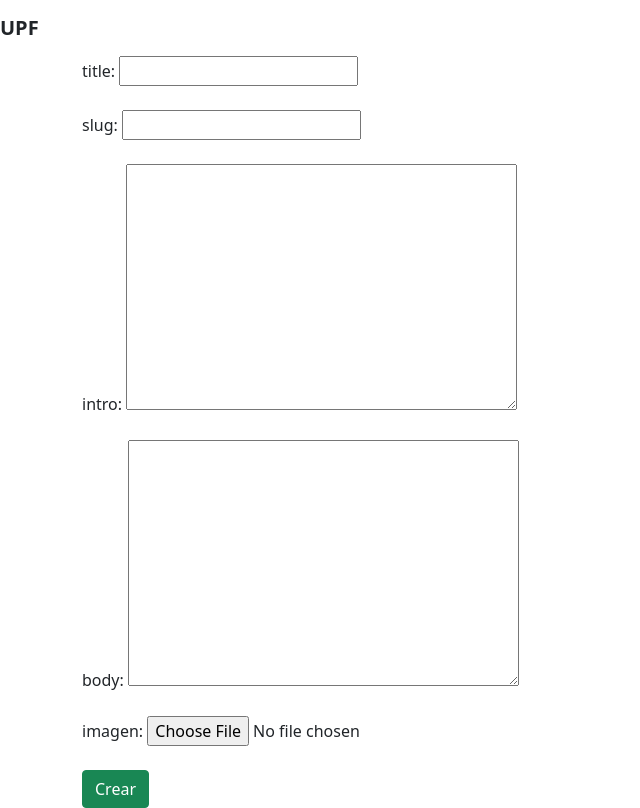
After one commit to Villada-Devs/VilladaMarketplace, a Django app: template Django/proyectoFinal/MarketplaceITSV/templates/blog/crear_post_blog.html in a window 1280 px wide. The commit adds this page. Shown: the whole page, without its empty margins (0-640 px from the left). Run offline with Django 4.2, Linux system fonts and the light colour scheme; the template is opened without the code that fills it: values that come from a table or form of the project are taken from there, others are empty.

Commit message:
paco llevala
la lleva

```diff
--- a/Django/proyectoFinal/MarketplaceITSV/forms.py
+++ b/Django/proyectoFinal/MarketplaceITSV/forms.py
@@ -8,3 +8,8 @@ class CommentForm(forms.ModelForm):
     class Meta:
         model = Comment
         fields = ['comentario']
+
+class PostForm(forms.ModelForm):
+    class Meta:
+        model = Post
+        fields = ['title', 'slug', 'intro', 'body', 'imagen']
--- a/Django/proyectoFinal/MarketplaceITSV/models.py
+++ b/Django/proyectoFinal/MarketplaceITSV/models.py
@@ -10,7 +10,7 @@ class Post(models.Model):
     intro = models.TextField()
     body = models.TextField()
     date = models.DateTimeField(auto_now_add=True)
-    imagen = models.ImageField(upload_to= "static/media/")
+    imagen = models.ImageField(upload_to= "images")
 
 #slug es lo que va a salir en  donde se escribe en google por ejemplo facebook/perfil/fotos para eso seria el slug.
 #podriamos cambiar el nombre del slugfield() con "title" funciona como titulo y podemos usar el slug tambien
--- /dev/null
+++ b/Django/proyectoFinal/MarketplaceITSV/templates/blog/crear_post_blog.html
@@ -0,0 +1,38 @@
+{% extends 'blog/base.html' %}
+
+{% block content %}
+
+
+                    <form action="/crearpost/" method="POST" enctype="multipart/form-data" >
+                        {% csrf_token %}
+
+                        <div class="fieldWrapper">
+                            <label for="">title:</label>
+                            {{ crear_post_form.title }}
+                        </div>
+                        <br>
+                        <div class="fieldWrapper">
+                            <label for="">slug:</label>
+                            {{ crear_post_form.slug }}
+                        </div>
+                        <br>
+                        <div class="fieldWrapper">
+                            <label for="">intro:</label>
+                            {{ crear_post_form.intro }}
+                        </div>
+                        <br>
+                        <div class="fieldWrapper">
+                            <label for="">body:</label>
+                            {{ crear_post_form.body }}
+                        </div>
+                        <br>
+
+                        <div class="fieldWrapper">
+                            <label for="">imagen:</label>
+                            {{ crear_post_form.imagen }}
+                        </div>
+                        <br>
+                        <button class="btn btn-success" type= 'submit'>Crear</button>
+                    </form>
+
+{% endblock %}
--- a/Django/proyectoFinal/config/urls.py
+++ b/Django/proyectoFinal/config/urls.py
@@ -26,5 +26,6 @@ from MarketplaceITSV.views import *
 urlpatterns = [
     path('admin/', admin.site.urls),
     path('', views.frontpage, name='frontpage'),
+    path('crearpost/', views.crear_post, name='crearpost'),
     path('<slug:slug>/', views.post_detalle, name='post_detalle'),
 ]+ static(settings.MEDIA_URL, document_root= settings.MEDIA_ROOT)
```
Also changed, not shown: Django/proyectoFinal/MarketplaceITSV/templates/blog/frontpage.html (+4 -3 lines), Django/proyectoFinal/MarketplaceITSV/views.py (+15 -2 lines), Django/proyectoFinal/MarketplaceITSV/migrations/0009_alter_post_date_alter_post_imagen.py (added), Django/proyectoFinal/MarketplaceITSV/migrations/0010_alter_post_date.py (added), Django/proyectoFinal/db.sqlite3, Django/proyectoFinal/media/images/Captura_de_pantalla_de_2022-03-30_08-31-31.png (added), Django/proyectoFinal/media/images/elxokas.png (renamed from Django/proyectoFinal/media/static/media/elxokas.png), Django/proyectoFinal/media/images/elxokas_71rfY0T.png (renamed from Django/proyectoFinal/media/static/media/elxokas_87q8XTX.png), Django/proyectoFinal/media/images/elxokas_yVZiYPw.png (renamed from Django/proyectoFinal/media/static/media/elxokas_M80h1jr.png), Django/proyectoFinal/media/images/fondo-para-pantalla__fondo-escritorio_ciudades-arquitectura_HD.jpg (renamed from Django/proyectoFinal/media/static/media/fondo-para-pantalla__fondo-escritorio_ciudades-arquitectura_HD.jpg), Django/proyectoFinal/media/static/media/Captura_de_pantalla_de_2022-03-27_16-20-37.png (deleted).
